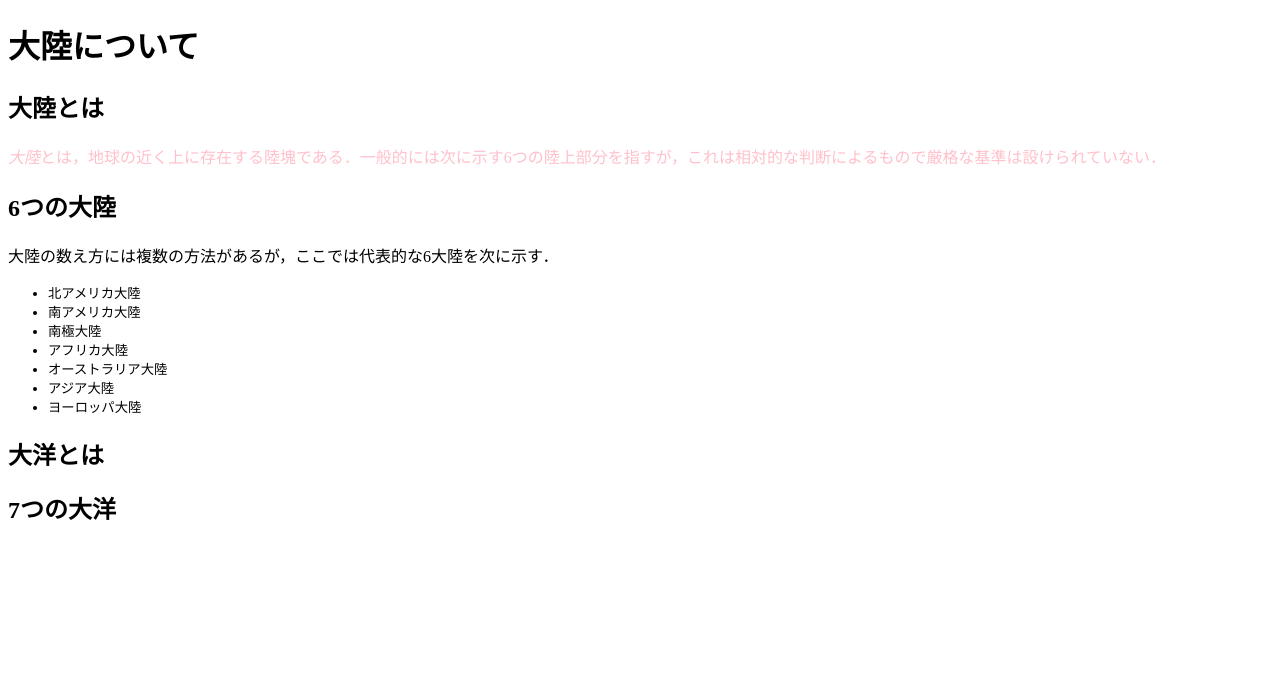
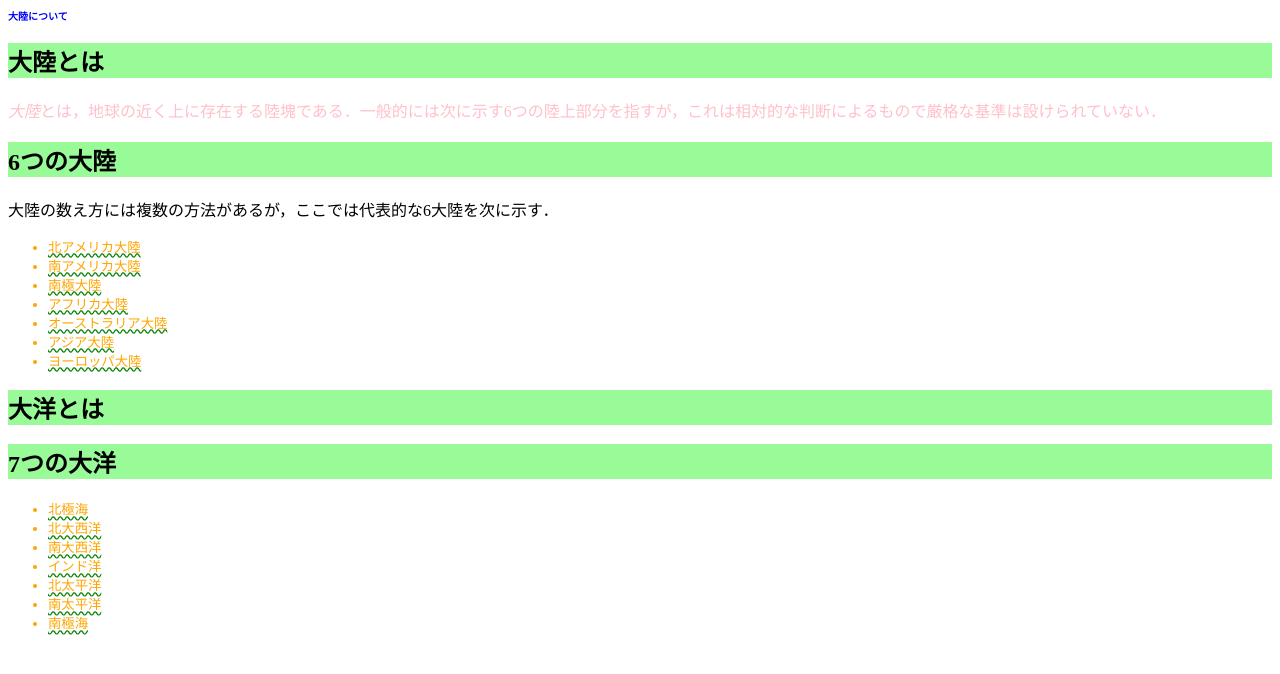
Before and after one commit to G184792021/medialabo, a plain HTML site: page practice-dom/dom-demo.html in a window 1280 px wide. Drawn offline with Linux system fonts and the light colour scheme.

Commit message:
yfhkkhcgcjgcjgd

```diff
--- a/practice-dom/div-span-demo1.js
+++ b/practice-dom/div-span-demo1.js
@@ -1,5 +1,5 @@
-let face = "taro.png";
-let name = "拓殖太郎";
+let face = "hanako.png";
+let name = "茗荷谷花子";
 
 // img 要素を作成
 let img = document.createElement('img');
--- a/practice-dom/dom-demo.css
+++ b/practice-dom/dom-demo.css
@@ -10,3 +10,8 @@ p#definition {
   color: orange;
   text-decoration: green wavy underline;
 }
+
+h1 {
+  color: blue;
+  font-size: 10px;
+}
--- a/practice-dom/dom-demo.html
+++ b/practice-dom/dom-demo.html
@@ -24,7 +24,7 @@
 
       <h2 id="aboutOcean">大洋とは</h2>
 
-      <h2 id="savenOcean">7つの大洋</h2>
+      <h2 id="sevenOcean">7つの大洋</h2>
 
   </body>
 </html>
--- a/practice-dom/dom-demo.js
+++ b/practice-dom/dom-demo.js
@@ -11,7 +11,7 @@ li.textContent = 'ヨーロッパ大陸';
 ul.insertAdjacentElement('beforeend', li);
 // id が sevenOcean の h2 要素を検索
 // （次の行を完成させる）
-document.querySelector('h2#sevenOcean');
+let h2sevenOcean=document.querySelector('h2#sevenOcean')
 // 7大洋　の名前を配列に代入
 let oceans = [
   '北極海',
@@ -27,10 +27,28 @@ let oceans = [
 ul = document.createElement('ul');
 
 // ul 要素を h2sevenOcean の次に追加する（次の行を書く）
-ul.textContent=oceans;
-h2sevenOcean.insertAdjacentElement('aftereend',ul)
-
+h2sevenOcean.insertAdjacentElement('afterend',ul)
 // ul に7つの大陸を追加する
 for (let o of oceans) {
-    ul.insertAdjacentElement('afterend', o);
+    let li=document.createElement('li')
+    li.textContent=o;
+    ul.insertAdjacentElement('beforeend',li);
 }
+// すべての h2 要素を検索する（次の行を完成させる）
+let h2s = document.querySelectorAll('h2');
+
+// h2 要素に対して繰り返す
+for (let h2 of h2s) {
+  // h2 の背景色を 'palegreen' に変更する
+  //   (次の行を書く)
+
+  h2.style.backgroundColor = 'palegreen';
+}
+let ls = document.querySelectorAll('li');
+for (let li of ls) {
+    li.classList.add('orangeUnderline');
+  }
+  li = document.querySelector('li#NA');
+  li.classList.contains('orangeUnderline');
+  li.classList.contains('na');
+  li.classList.contains('blueUnderline');
```
Also changed, not shown: practice-dom/div-demo2.html (+1 -0 lines), 第３回課題/kazuate.html (+3 -2 lines), 第３回課題/kazuate.js (+12 -7 lines).
